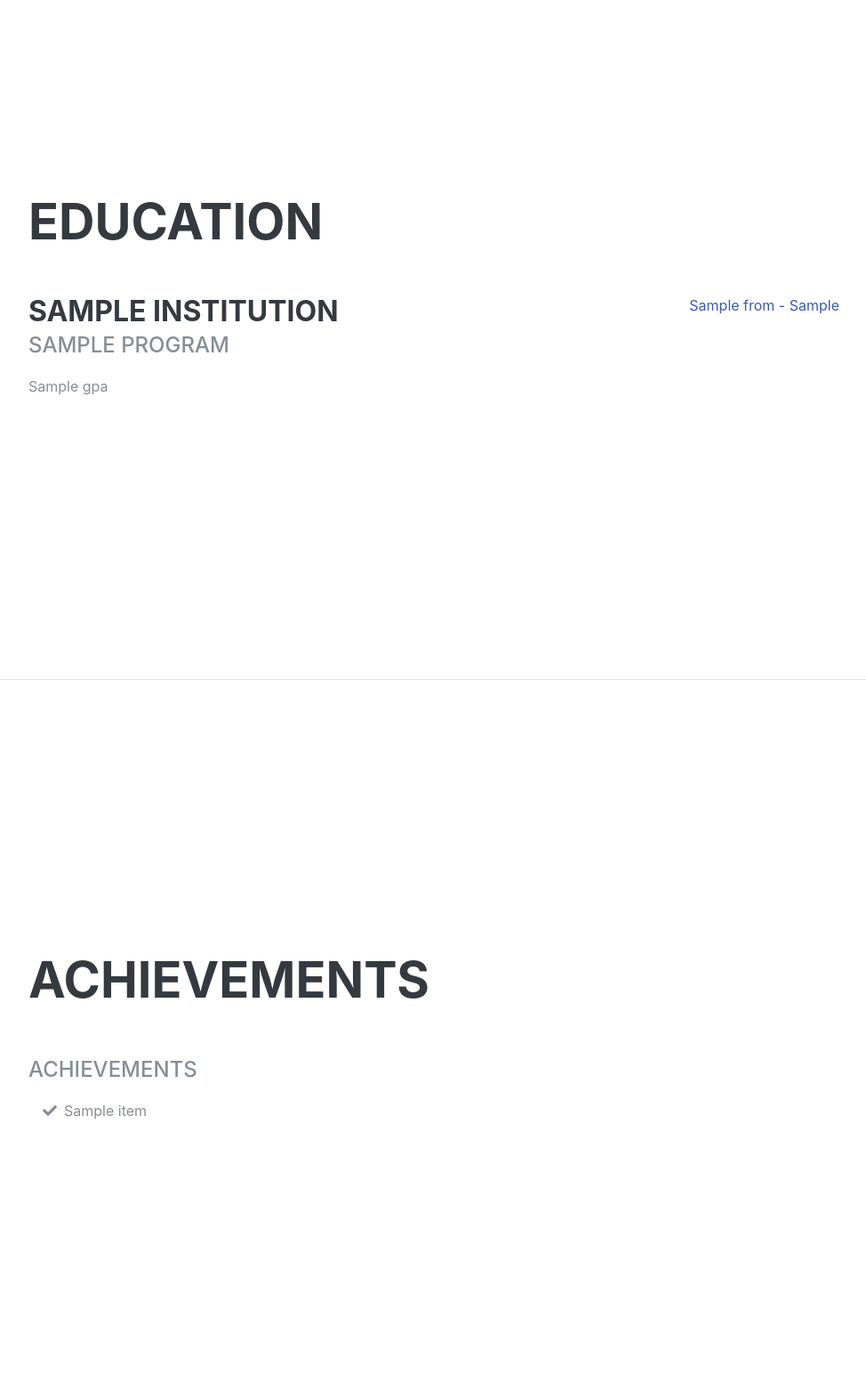
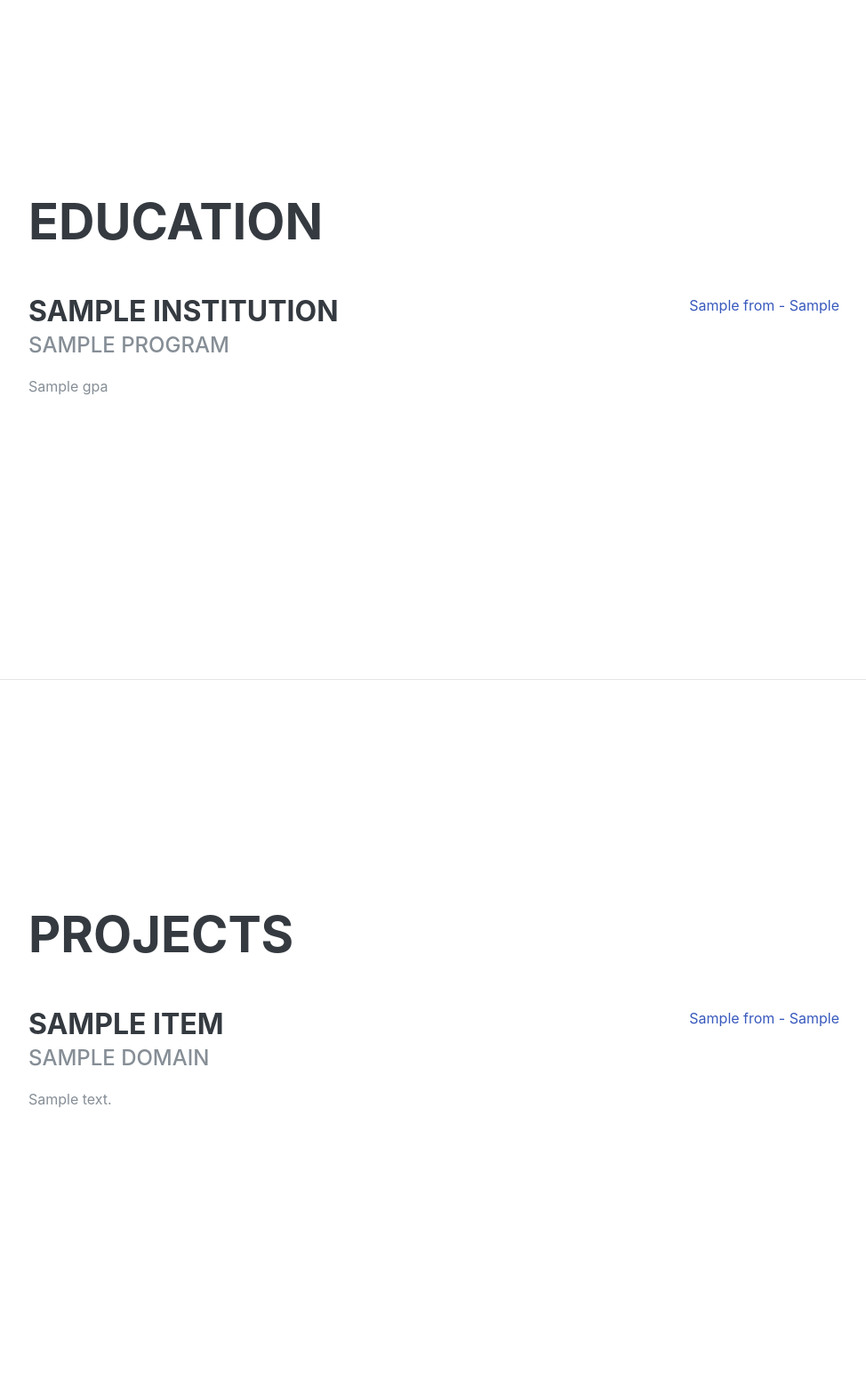
Before and after one commit to gradientsolutions/resumeapppoojita, a Flask app: template templates/index.html in a window 1280 px wide. Shown: the part 2440-4003 px from the top of the page at 89% size, without its empty margins (288-1262 px from the left). Run offline with Flask 2, Linux system fonts and the light colour scheme; the template is opened without the code that fills it: most values are stand-ins (such as "Sample title", 1, 10 or a date in 2020); some libraries are stand-ins or nearby versions; some web fonts are replaced.

Commit message:
Update index.html

```diff
--- a/templates/index.html
+++ b/templates/index.html
@@ -48,7 +48,10 @@
           <a class="nav-link js-scroll-trigger" href="#education">Education</a>
         </li>
         <li class="nav-item">
-          <a class="nav-link js-scroll-trigger" href="#achievements">Achievements</a>
+          <a class="nav-link js-scroll-trigger" href="#projects">Projects</a>
+        </li>
+		 <li class="nav-item">
+          <a class="nav-link js-scroll-trigger" href="#new_projects">New Projects</a>
         </li>
         </li>
       </ul>
@@ -142,22 +145,34 @@
 
     <hr class="m-0">
 
-     <section class="resume-section p-3 p-lg-5 d-flex align-items-center" id="achievements">
+     <section class="resume-section p-3 p-lg-5 d-flex align-items-center" id="projects">
       <div class="w-100">
-        <h2 class="mb-5">Achievements</h2>
+        <h2 class="mb-5">Projects</h2>
 
-        <div class="subheading mb-3">Achievements</div>
-        <ul class="fa-ul mb-0">
-          {% for item in data.achievements %}
-          <li>
-            <i class="fa-li fa fa-check"></i>
-            {{ item }}</li>
-          {% endfor %}
-        </ul>
+        {% for _, item in data.projects.items() %}
+        {% if _ != 'reference' %}
+        <div class="resume-item d-flex flex-column flex-md-row justify-content-between mb-5">
+          <div class="resume-content">
+            <h3 class="mb-0">{{ item.name }}</h3>
+            <div class="subheading mb-3">{{ item.domain }}</div>
+            <p>{{ item.description }}</p>
+          </div>
+          <div class="resume-date text-md-right">
+            <span class="text-primary">{{ item.from }} - {{ item.to }}</span>
+          </div>
+        </div>
+        {% else %}
+        {% endif %}
+        {% endfor %}
       </div>
     </section>
 
     <hr class="m-0">
+	<section class="resume-section p-3 p-lg-5 d-flex align-items-center" id="new_projects">
+      <div class="w-100">
+        <h2 class="mb-5">New Projects</h2>
+      </div>
+    </section>
 
 
 
```
